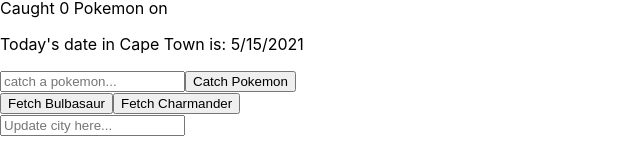
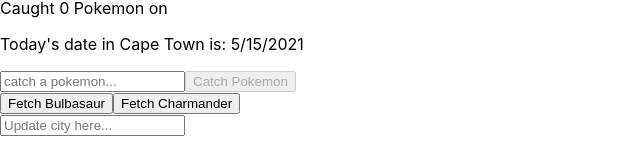
Before and after one commit to DouglasVDM/pokedex---Week-15---ReactJS-1, a React (Create React App) app: page / in a window 1280 px wide. Shown: the part 516-669 px from the top of the page, without its empty margins (0-640 px from the left). Built offline with nearby package versions, Linux system fonts and the light colour scheme.

Commit message:
Exercises G - User cannot add pokemon when input is empty.

```diff
--- a/src/CaughtPokemon.js
+++ b/src/CaughtPokemon.js
@@ -34,7 +34,7 @@
         value={pokemonNameInput}
         onChange={handleInputChange}
       />
-      <button type="reset" onClick={catchPokemon}>Catch Pokemon</button>
+      <button disabled={!pokemonNameInput} type="reset" onClick={catchPokemon}>Catch Pokemon</button>
     </div>
   )
 }
```
